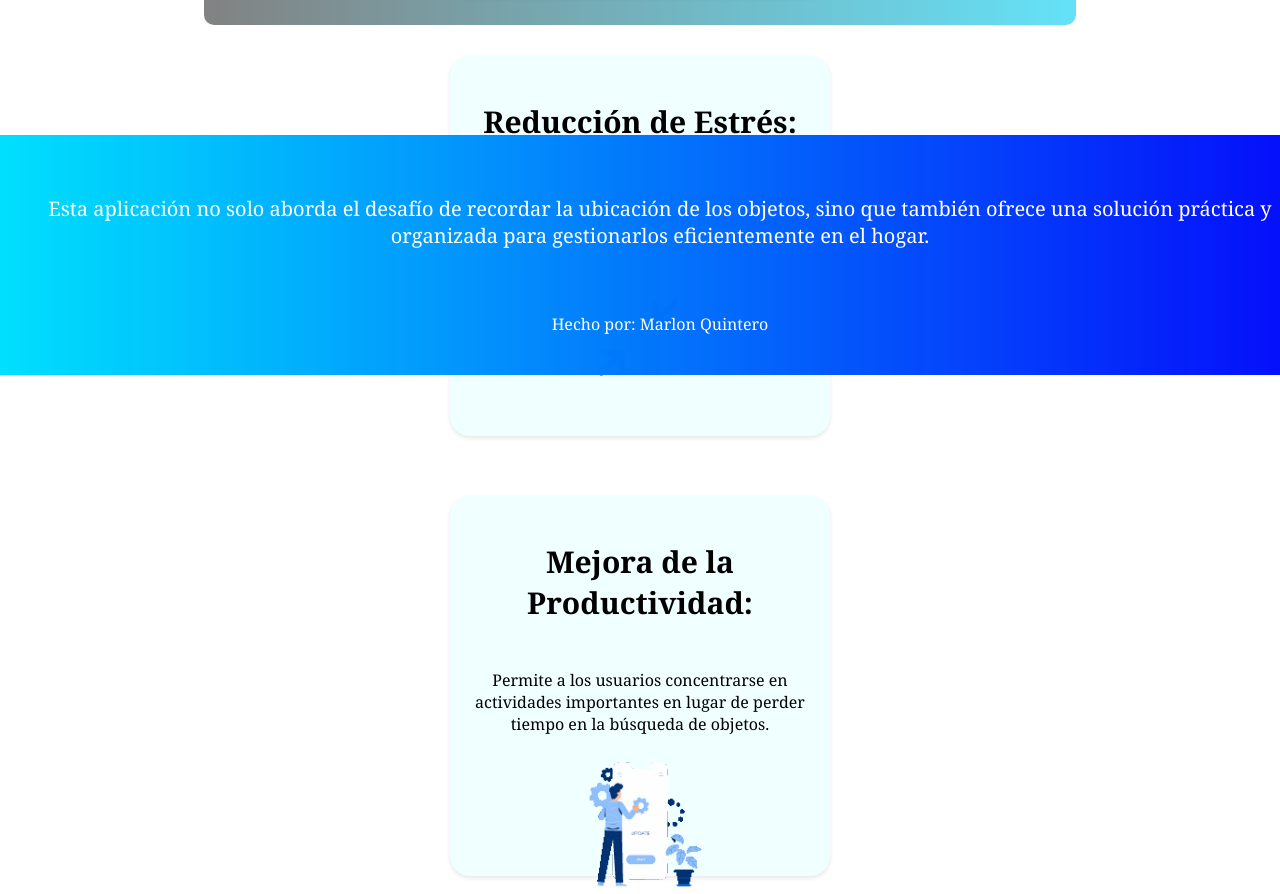
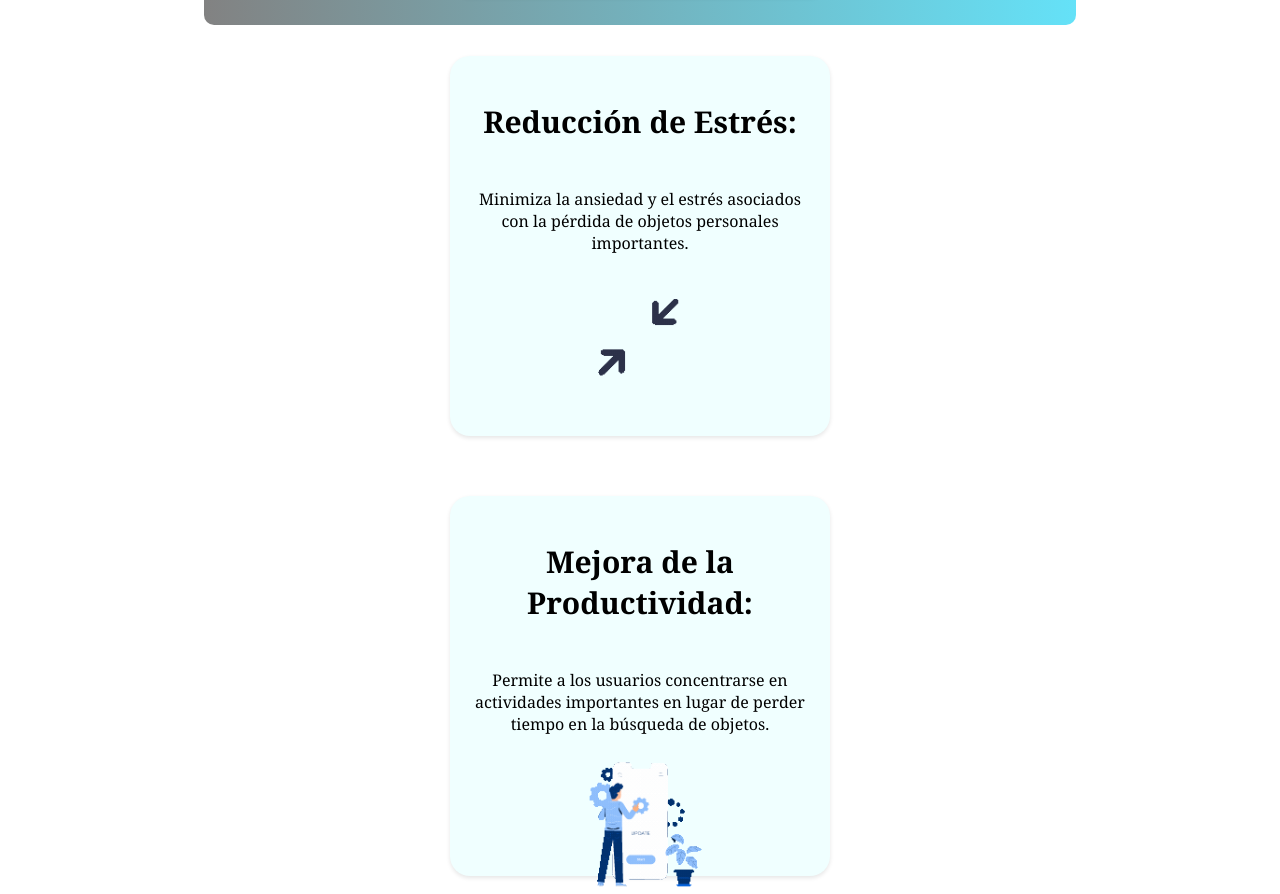
Before and after one commit to Bl4ze19/Desafio-Creativo, a plain HTML site: page index.html in a window 1280 px wide. Shown: the part 2840-3734 px from the top of the page. Drawn offline with Linux system fonts and the light colour scheme.

Commit message:
style.css

```diff
--- a/assets/css/style.css
+++ b/assets/css/style.css
@@ -254,7 +254,7 @@ body {
     position: absolute; /* Posiciona el footer de manera absoluta */
     bottom: 20; /* Posiciona el footer al final de la página */
     left: 0; /* Alinea el footer al inicio de la página */
-    transform: translateY(350px); /* Mueve el footer hacia abajo */
+    transform: translateY(1400px); /* Mueve el footer hacia abajo */
 }
 
 .box_footer {
```
